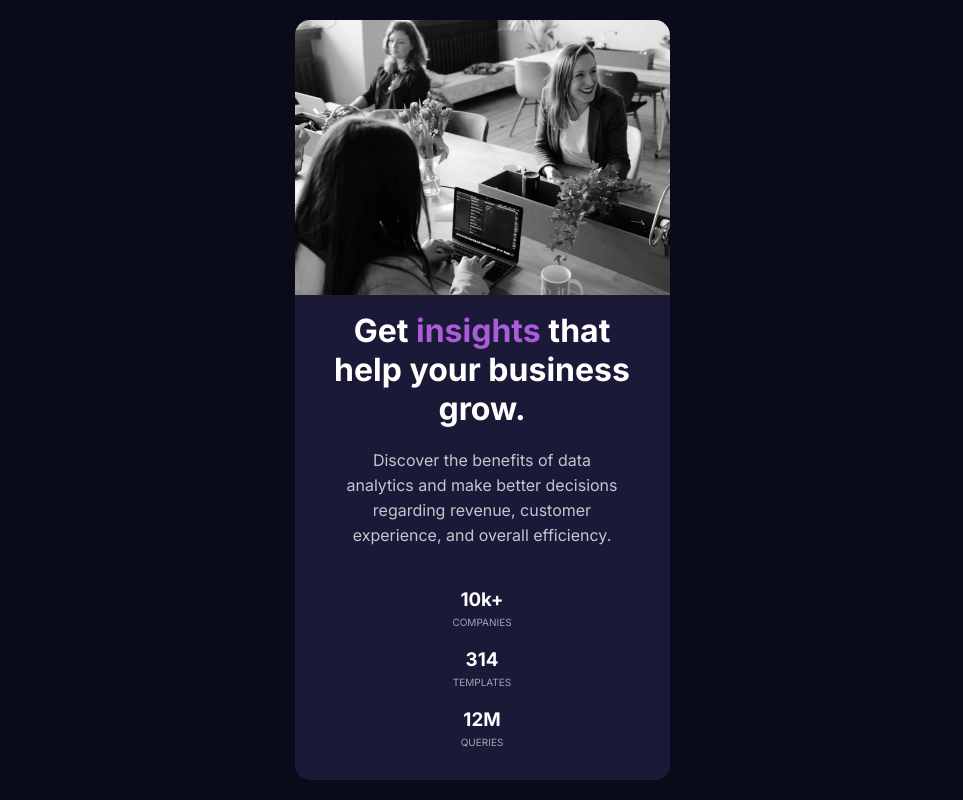
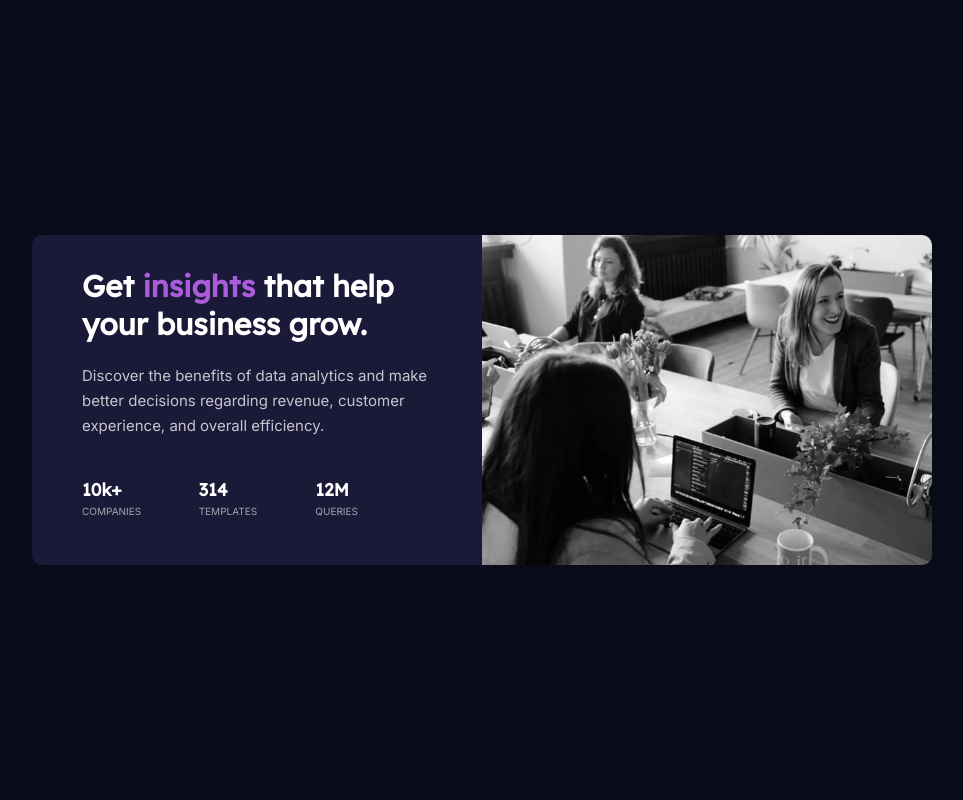
Before and after one commit to fbonilla02/Stats-preview-card, a plain HTML site: page index.html in a window 1280 px wide. Shown: the whole page, without its empty margins (158-1121 px from the left). Drawn offline with Linux system fonts and the light colour scheme.

Commit message:
added media queries(break-poin)

```diff
--- a/style.css
+++ b/style.css
@@ -18,11 +18,10 @@ html{
 }
 body{
     font-family: 'Lexend Deca', sans-serif;
-    font-family: 'Inter', sans-serif;
-    font-size: 1.6rem;
+    font-size: 1.5rem;
+    background-color: var(--very-dark-blue);
 }
 main{
-    background-color: var(--very-dark-blue);
     width: 100vw;
     height: 100vh;
     display: grid;
@@ -31,12 +30,12 @@ main{
 .main-container{
     background-color: var(--Dark-desaturated-blue);
     width: 375px;
-    height: 95vh;
+    height: 100vh;
     display: grid;
     grid-template-columns: 1fr;
     grid-template-rows: 1fr 2fr;
     align-items: center;
-    border-radius: 15px;
+    border-radius: 10px;
 }
 .info-container{
     text-align: center;
@@ -70,6 +69,43 @@ main{
 }
 
 .image-container img{
-    border-radius: 15px 15px 0 0 ;
+    border-radius: 10px 10px 0 0 ;
     width: 100%;
 }
+@media (min-width:900px) {
+    .main-container{
+        display: grid;
+        width: 900px;
+        height: 330px ;
+        grid-template-columns: 2fr 2fr;
+        grid-template-rows: 2fr;
+        justify-items: start;
+    }
+    .info-container{
+        grid-column: 1;
+        grid-row: 1 / 2;
+        text-align: start;
+        padding: 30px 50px;
+    }
+    .info-container p{
+        padding: 0 0;
+        font-family: 'Inter', sans-serif;
+    }
+    .info-description-values{
+        display: grid;
+        grid-template-columns: 1fr 1fr 1fr;
+    }
+    .info-description-values p{
+        grid-row: 2 / 3;
+    }
+    .image-container{
+        grid-column: 2;
+        grid-row: 1 / 2;
+
+    }
+    .image-container img{
+        width: 100%;
+        height: 100%;
+        border-radius: 0 10px 10px 0;
+    }
+}
```
